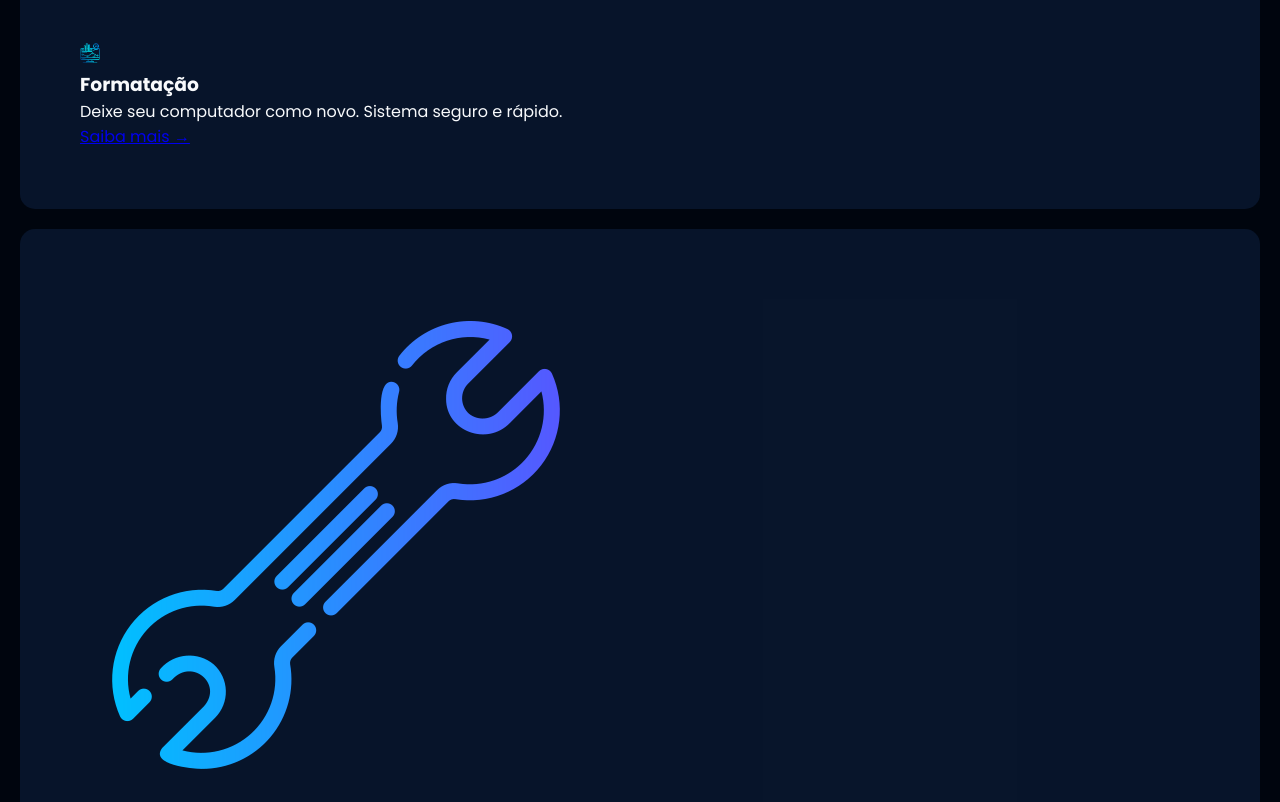
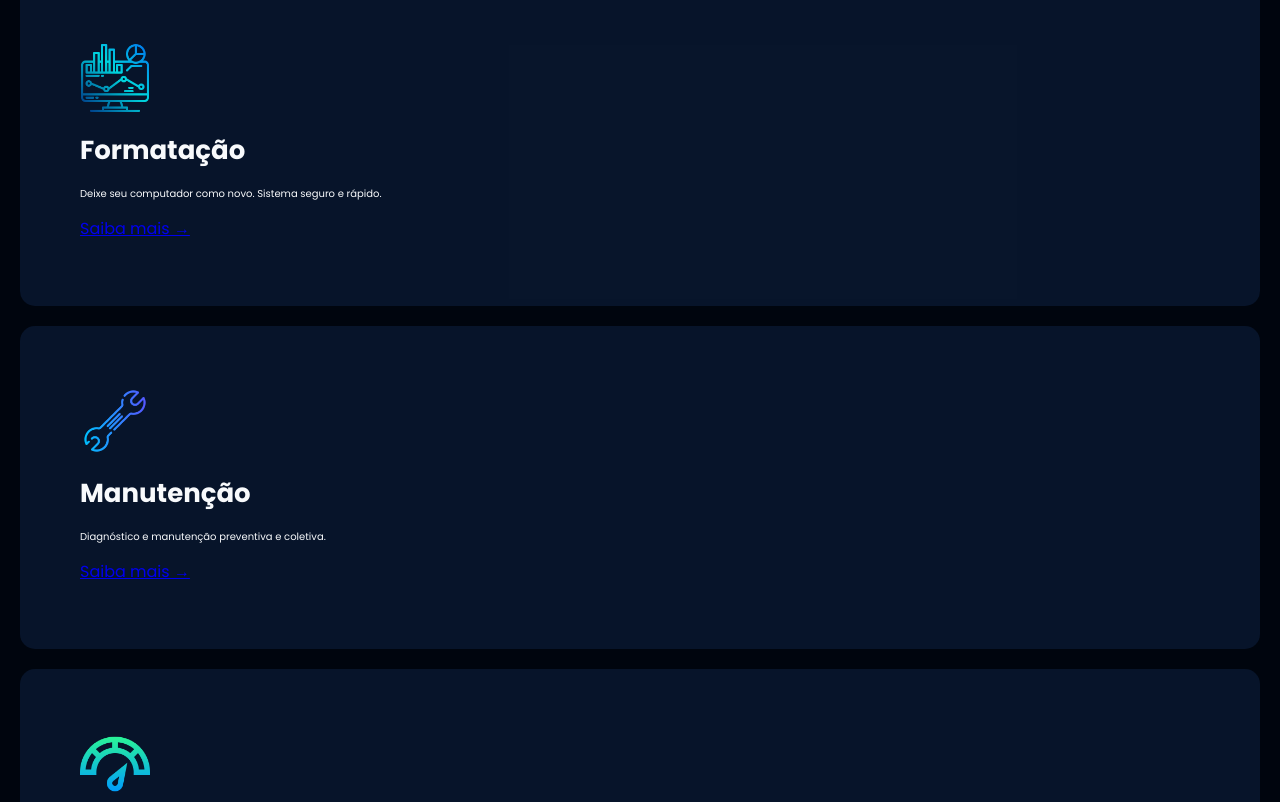
Before and after one commit to dernedevJR/CTRL-Tech, a plain HTML site: page html/index.html in a window 1280 px wide. Shown: the part 1480-2282 px from the top of the page. Drawn offline with Linux system fonts and the light colour scheme.

Commit message:
add estilos

```diff
--- a/css/services.css
+++ b/css/services.css
@@ -14,8 +14,29 @@
     background-color:var(--background-terciary-color);
     border-radius: 15px;
     padding: 60px;
+    line-height: 35px;
+}
+.card h3{
+    font-size: 26px;
+    margin: 8px 0;
+}
+
+.card p{
+    font-size: 10px;
 }
 
 .img-computer{
-    width: 20px
+    width: 70px
 }
+
+.img-maintenance{
+    width: 70px
+}
+
+.img-upgrade{
+    width: 70px;
+}
+
+.img-remote{
+    width:70px;
+}
```
